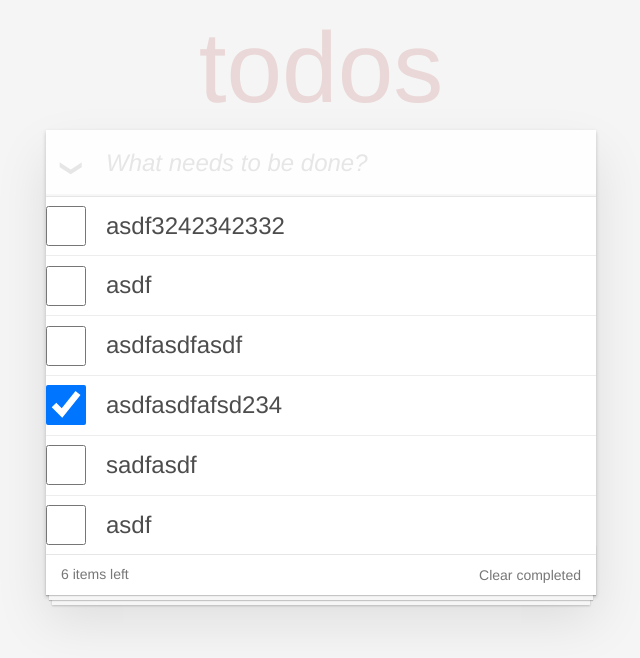
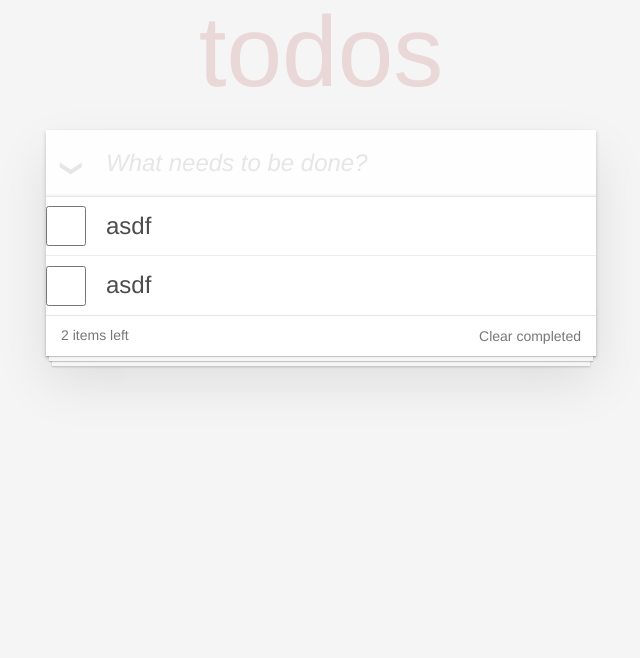
Before and after one commit to amitwev/Todo-App, a React (Vite) app: page / in a window 1280 px wide. Shown: the top 658 px of the page, without its empty margins (319-959 px from the left). Built offline with nearby package versions, Linux system fonts and the light colour scheme; data requests are answered from the project's data file.

Commit message:
add clear all todos

```diff
--- a/db.json
+++ b/db.json
@@ -1,34 +1,14 @@
 {
   "todos": [
     {
-      "id": 21,
-      "title": "asdf3242342332",
-      "completed": false
+      "title": "asdf",
+      "completed": false,
+      "id": 31
     },
     {
       "title": "asdf",
       "completed": false,
-      "id": 22
-    },
-    {
-      "id": 24,
-      "title": "asdfasdfasdf",
-      "completed": false
-    },
-    {
-      "id": 25,
-      "title": "asdfasdfafsd234",
-      "completed": true
-    },
-    {
-      "title": "sadfasdf",
-      "completed": false,
-      "id": 26
-    },
-    {
-      "title": "asdf",
-      "completed": false,
-      "id": 27
+      "id": 33
     }
   ],
   "users": [
--- a/src/components/App.tsx
+++ b/src/components/App.tsx
@@ -5,7 +5,8 @@ import {
   Section,
   TodoProps,
   useTodoContext,
-  getAllTodos
+  getAllTodos,
+  deleteTodos
 } from "../imports";
 
 export function App() {
@@ -24,11 +25,18 @@ export function App() {
     }
   }, [todos, todoContext?.updateTodos]);
 
+  const clearCompleted = async () => {
+    const tds = todos?.filter(item => item.completed);
+    const ids = tds?.map(todo => todo.id);
+    await deleteTodos(ids);
+    todoContext?.setUpdateTodos(true);
+  }
+
   return (
-      <section className="todoapp">
+      <div className="todoapp">
         <Header title="todos" />
         <Section todos={todos} />
-        <Footer leftItems={todos?.length} />
-      </section>
+        <Footer leftItems={todos?.length} clearCompleted={clearCompleted}/>
+      </div>
   );
 }
--- a/src/components/footer.tsx
+++ b/src/components/footer.tsx
@@ -1,12 +1,13 @@
 interface FooterProps {
     leftItems?: number;
+    clearCompleted: () => void;
 }
 
-export function Footer({ leftItems }: FooterProps) {
+export function Footer({ leftItems, clearCompleted }: FooterProps) {
     return (
         <footer className="footer">
             <span className="todo-count"><strong>{leftItems}</strong> items left</span>
-            <button className="clear-completed">
+            <button className="clear-completed" onClick={clearCompleted}>
                 Clear completed
             </button>
         </footer>
--- a/src/services/todosService.ts
+++ b/src/services/todosService.ts
@@ -11,12 +11,17 @@ export const getTodo = async (id: number) => {
   return data;
 };
 
-export const deleteTodo = async (id: string) => {
+export const deleteTodo = async (id: string | undefined) => {
   const data = await makeApiRequest<unknown>(`/todos/${id}`, {
     method: "DELETE",
   });
   return data;
 };
+
+export const deleteTodos = async (id: (string | undefined)[] | undefined) => {
+  const data = id?.map(todo => deleteTodo(todo))
+  return data;
+}
 
 export const addTodo = async (todo: TodoProps) => {
   const data = await makeApiRequest<TodoProps>(`/todos`, {
```
